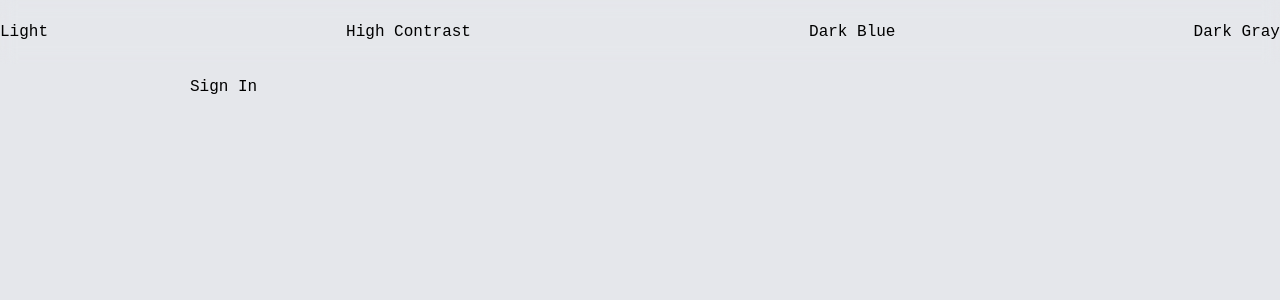
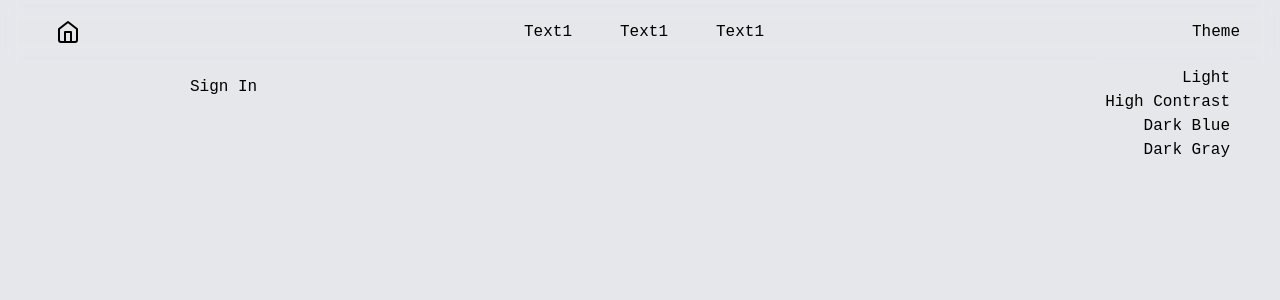
Before and after one commit to PranjalG1122/SwiftSongs, a React (Create React App) app: page /signin in a window 1280 px wide. Shown: the top 300 px of the page. Built offline with nearby package versions, Linux system fonts and the light colour scheme.

Commit message:
Updated Navbar

```diff
--- a/src/components/Navbar.js
+++ b/src/components/Navbar.js
@@ -1,13 +1,21 @@
 import React from "react";
+import { Home, Menu, X } from "react-feather";
 
 export default function Navbar() {
+  const [themeMenu, setThemeMenu] = React.useState(false);
+  function clickedThemeMenu() {
+    setThemeMenu(!themeMenu);
+  }
+
   const body = document.body;
-  if (localStorage.getItem("theme") === "dark") {
-    body.classList.add("dark");
-  } else if (localStorage.getItem("theme") === "blue") {
-    body.classList.add("blue");
-  } else if (localStorage.getItem("theme") === "gray") {
-    body.classList.add("gray");
+  if (localStorage.getItem("theme") === null) {
+    localStorage.setItem("theme", "light");
+  } else if (localStorage.getItem("theme") === "highcontrast") {
+    body.classList.add("highcontrast");
+  } else if (localStorage.getItem("theme") === "darkblue") {
+    body.classList.add("darkblue");
+  } else if (localStorage.getItem("theme") === "darkgray") {
+    body.classList.add("darkgray");
   }
   function toggleLight() {
     body.classList.remove("highcontrast");
@@ -36,13 +44,36 @@ export default function Navbar() {
 
   return (
     <>
-      <nav className="flex justify-between items-center h-16 backdrop-blur fixed top-0 right-0 left-0 ">
-        <button onClick={toggleLight}>Light</button>
-        <button onClick={toggleHighContrast} className="mr-10">
-          High Contrast
-        </button>
-        <button onClick={toggleDarkBlue}>Dark Blue</button>
-        <button onClick={toggleDarkGray}>Dark Gray</button>
+      <nav className="flex justify-between items-center h-16 backdrop-blur fixed top-0 right-0 left-0 px-10 ">
+        <a
+          href="/"
+          className="px-4 py-2 rounded transition-all hover:scale-125 "
+        >
+          <Home />
+        </a>
+        <div>
+          <a href="/#" className="mx-2 transition-all px-4 py-2">
+            Text1
+          </a>
+          <a href="/#" className="mx-2 transition-all px-4 py-2">
+            Text1
+          </a>
+          <a href="/#" className="mx-2 transition-all px-4 py-2">
+            Text1
+          </a>
+        </div>
+        <button onClick={clickedThemeMenu}>Theme</button>
+        <div
+          className={
+            `flex flex-col items-end fixed top-14 transition-all mr-10 border-2 p-2 rounded ` +
+            (themeMenu ? "right-[-100%]" : "right-[0%]")
+          }
+        >
+          <button onClick={toggleLight}>Light</button>
+          <button onClick={toggleHighContrast}>High Contrast</button>
+          <button onClick={toggleDarkBlue}>Dark Blue</button>
+          <button onClick={toggleDarkGray}>Dark Gray</button>
+        </div>
       </nav>
     </>
   );
--- a/src/index.css
+++ b/src/index.css
@@ -11,8 +11,10 @@ body {
     sans-serif;
   -webkit-font-smoothing: antialiased;
   -moz-osx-font-smoothing: grayscale; */
+
   background-color: #e5e7eb;
 }
+
 body.highcontrast {
   background-color: #000;
   color: #fff;
```
